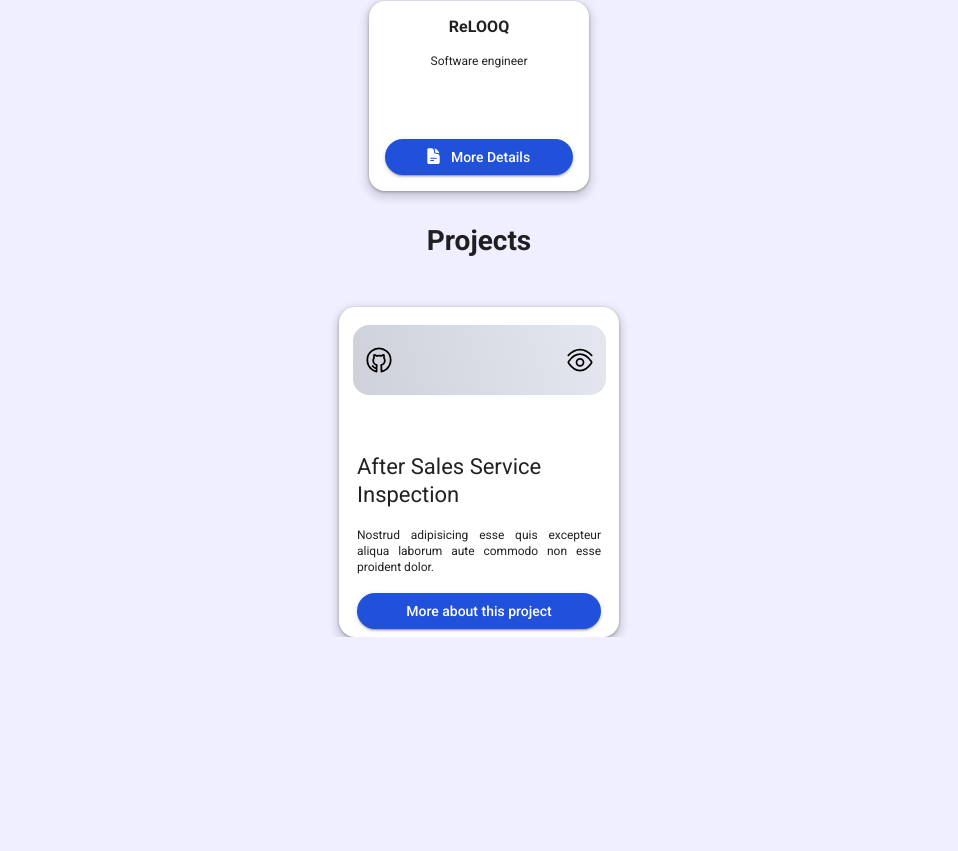
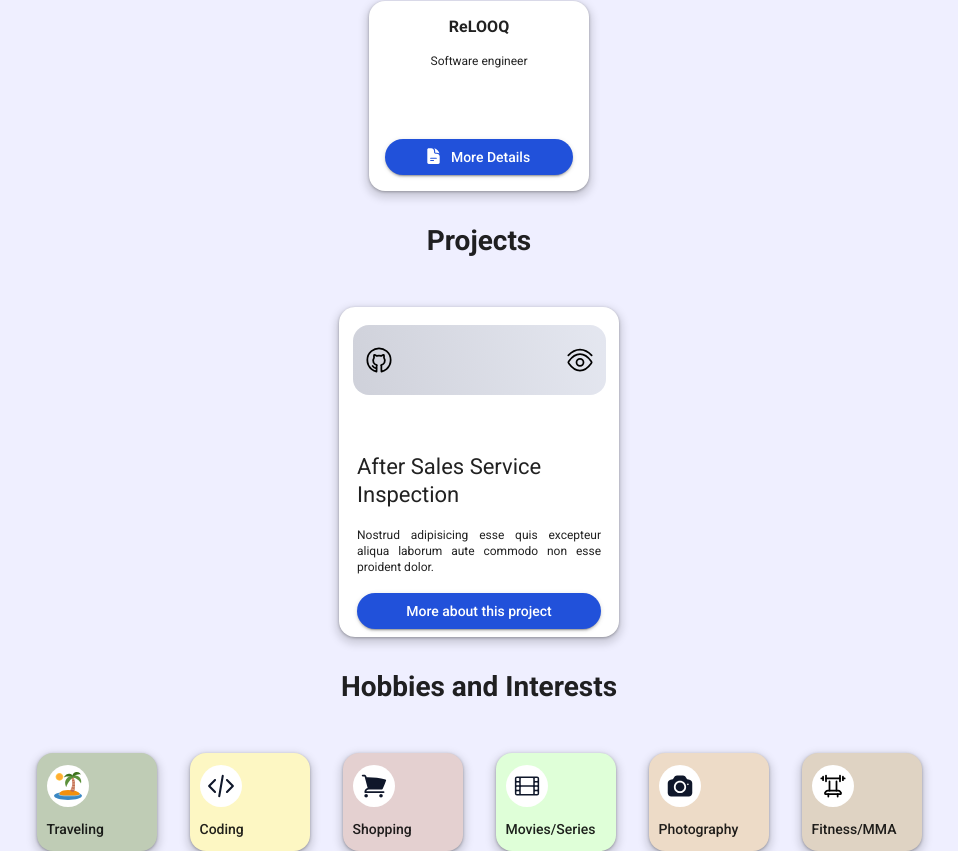
Before and after one commit to Hadi-bakhshi/my-portfolio, a Next.js app: page / in a window 1280 px wide. Shown: the part 2704-3555 px from the top of the page, without its empty margins (161-1119 px from the left). Before the commit the page ends 3341 px from the top, so only its background shows below. Built offline with nearby package versions, Linux system fonts and the light colour scheme; what @mui/material-nextjs would draw is missing.

Commit message:
feat: add hobbies and interests section
make hobbies and interests section more complete

```diff
--- a/src/Repository/content.json
+++ b/src/Repository/content.json
@@ -409,19 +409,19 @@
         },
         {
             "id": 88,
-            "name": "Movies and Series",
+            "name": "Movies/Series",
             "img": "/movie.svg",
             "bgColor": "#DFFFD8"
         },
         {
             "id": 89,
             "name": "Photography",
-            "img": "/travel.svg",
+            "img": "/photography.svg",
             "bgColor": "#EDDBC7"
         },
         {
             "id": 90,
-            "name": "Workout",
+            "name": "Fitness/MMA",
             "img": "/gym.svg",
             "bgColor": "#DFD3C3"
         }
--- a/src/app/page.tsx
+++ b/src/app/page.tsx
@@ -4,6 +4,7 @@ import { Container } from '@mui/material';
 import Skills from '@/components/Sections/Skills/Skills';
 import Experiences from '@/components/Sections/Experiences/Experiences';
 import Projects from '@/components/Sections/Projects/Projects';
+import HobbiesAndInterests from '@/components/Sections/HobbiesAndInterests/HobbiesAndInterests';
 
 export default function Home() {
   return (
@@ -13,6 +14,7 @@ export default function Home() {
       <Skills />
       <Experiences />
       <Projects />
+      <HobbiesAndInterests />
     </Container>
   );
 }
--- /dev/null
+++ b/src/components/Sections/HobbiesAndInterests/HobbiesAndInterests.tsx
@@ -0,0 +1,38 @@
+import HobbyCard from '@/components/Cards/HobbyCard/HobbyCard';
+import data from '@/Repository/content.json';
+import { Box, Typography } from '@mui/material';
+
+export default function HobbiesAndInterests() {
+  return (
+    <Box
+      component='section'
+      sx={{
+        width: '100%',
+        display: 'flex',
+        flexDirection: 'column',
+        alignItems: 'center',
+        justifyContent: 'center',
+        gap: '1rem',
+      }}
+    >
+      <Typography component='h1' fontWeight='600' fontSize={'28px'} lineHeight={'36px'} margin={'2rem'}>
+        Hobbies and Interests
+      </Typography>
+      <Box
+        sx={{
+          width: '100%',
+          display: 'flex',
+          flexDirection: 'row',
+          flexWrap: 'wrap',
+          alignItems: 'center',
+          justifyContent: 'center',
+          gap: '33px',
+        }}
+      >
+        {data.interestsAndHobbies?.map((item) => {
+          return <HobbyCard key={item.id} bgColor={item.bgColor} imageSrc={item.img} name={item.name} />;
+        })}
+      </Box>
+    </Box>
+  );
+}
```
